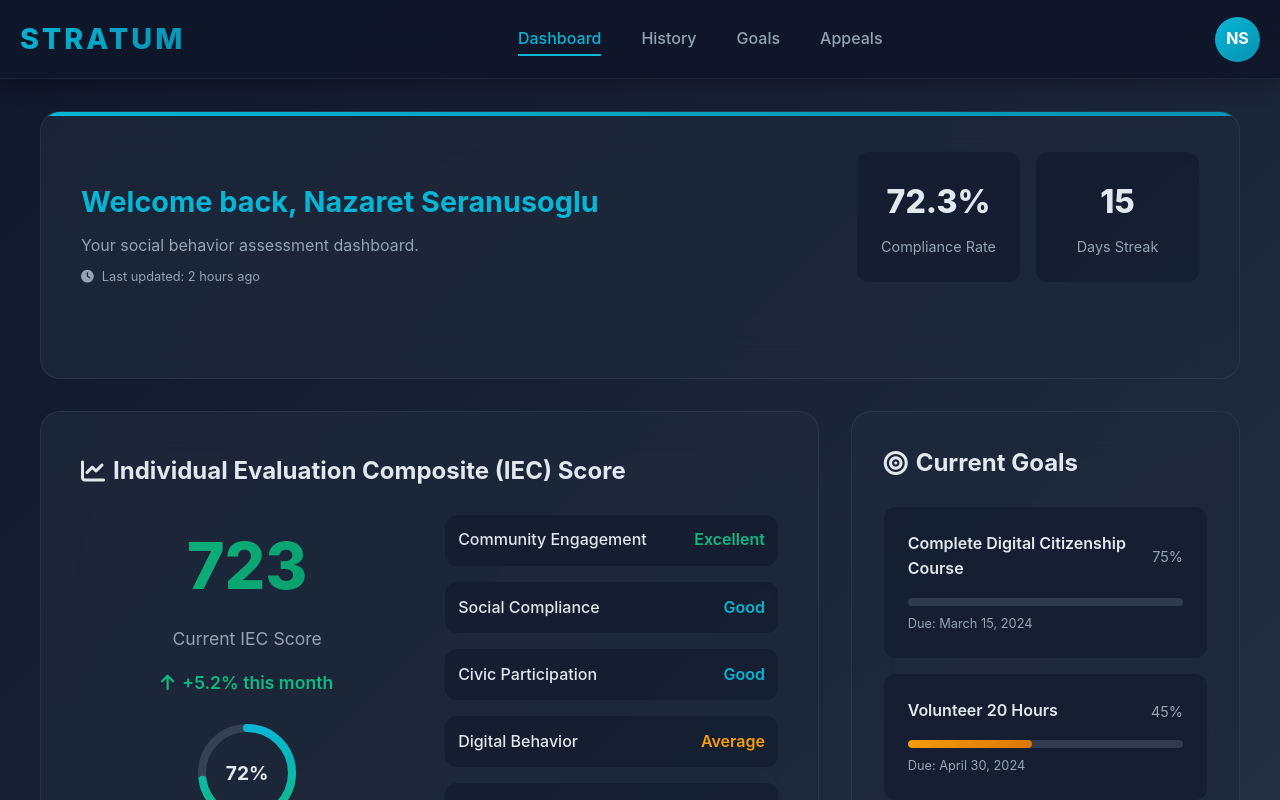
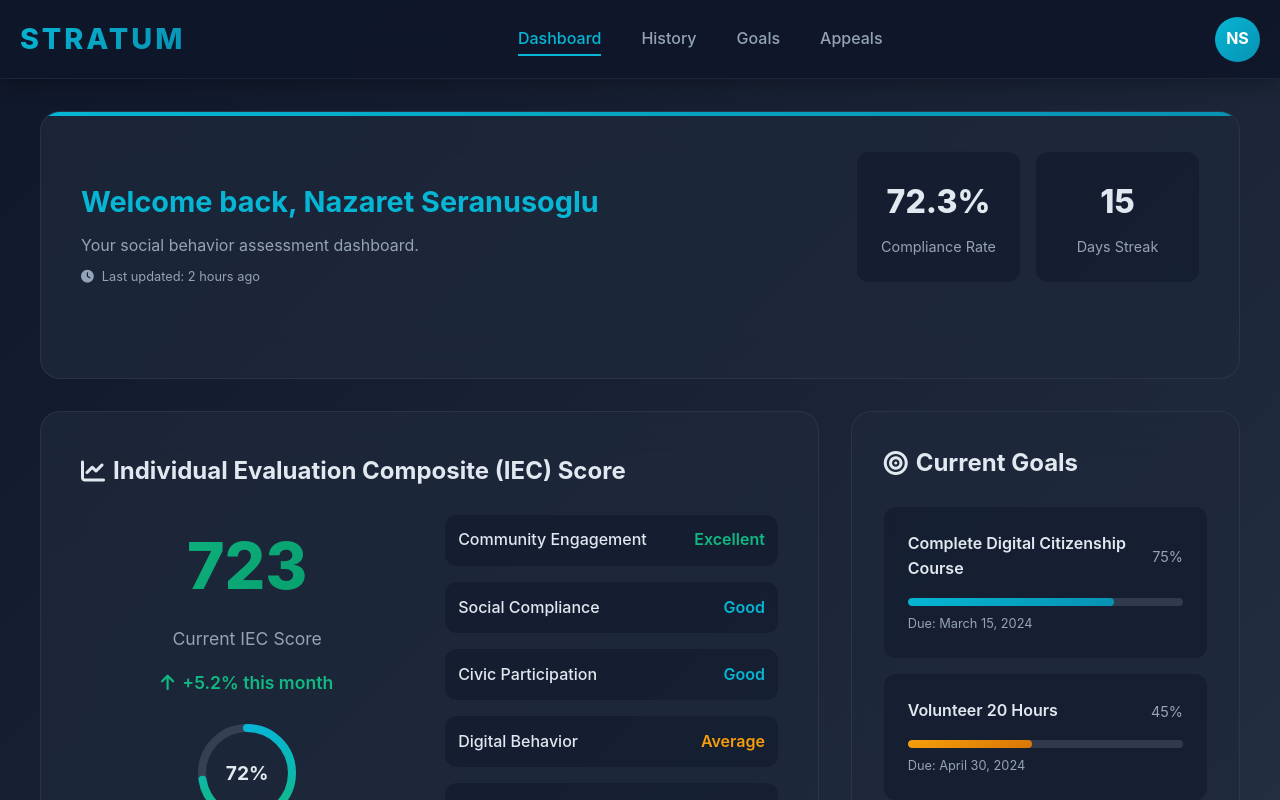
Before and after one commit to Naza16/Stratum, a plain HTML site: page Citizen-Dashboard.html in a window 1280 px wide. Shown: the top 800 px of the page. Drawn offline with Linux system fonts and the light colour scheme.

Commit message:
Update Citizen-Dashboard.html

```diff
--- a/Citizen-Dashboard.html
+++ b/Citizen-Dashboard.html
@@ -622,7 +622,7 @@
             transition: width 2s ease;
         }
 
-        .progress-75 { width: 75%; background: var(--gradient-primaryx); }
+        .progress-75 { width: 75%; background: var(--gradient-primary); }
         .progress-45 { width: 45%; background: var(--gradient-warning); }
         .progress-90 { width: 90%; background: var(--gradient-success); }
 
```
